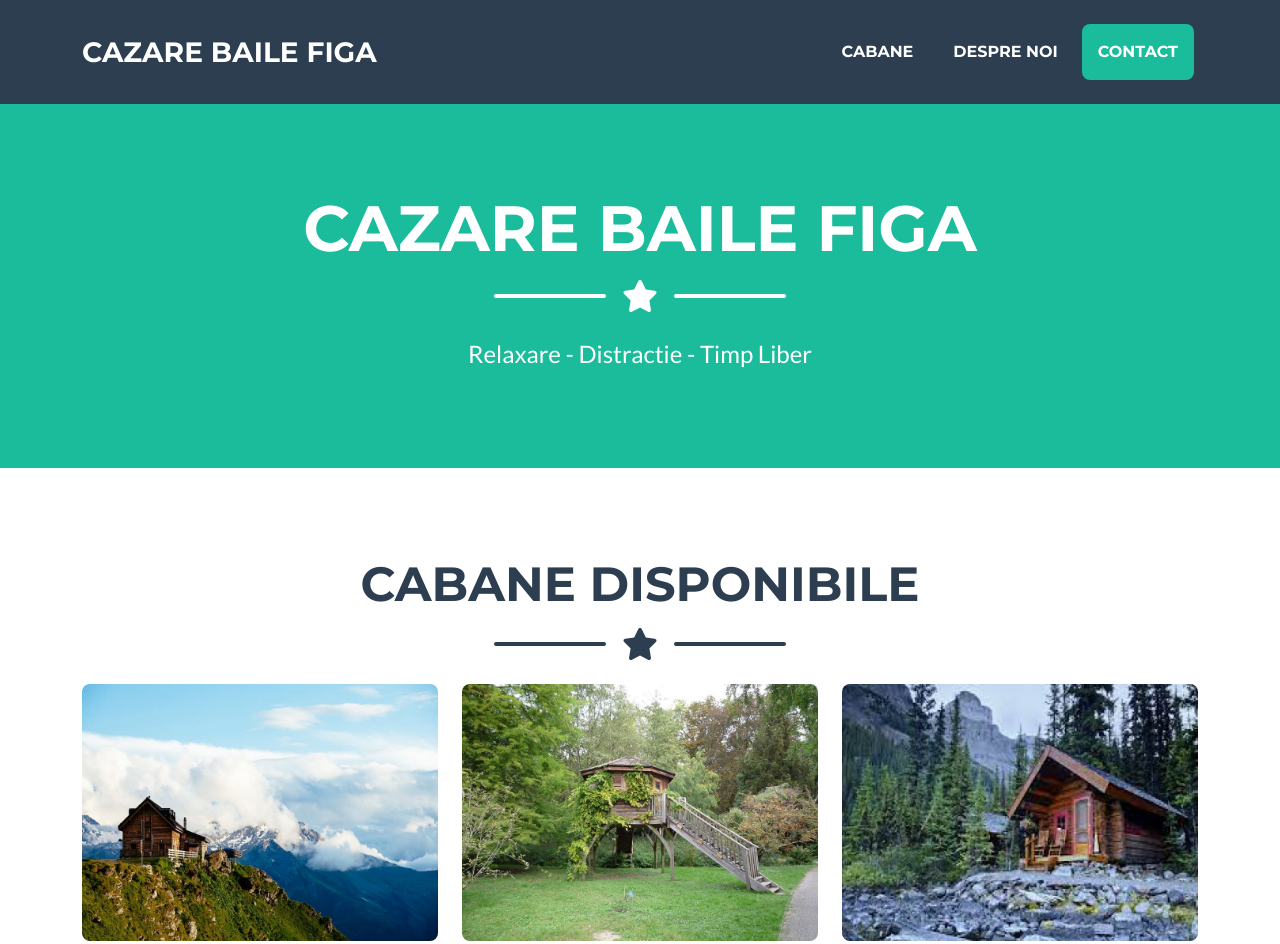
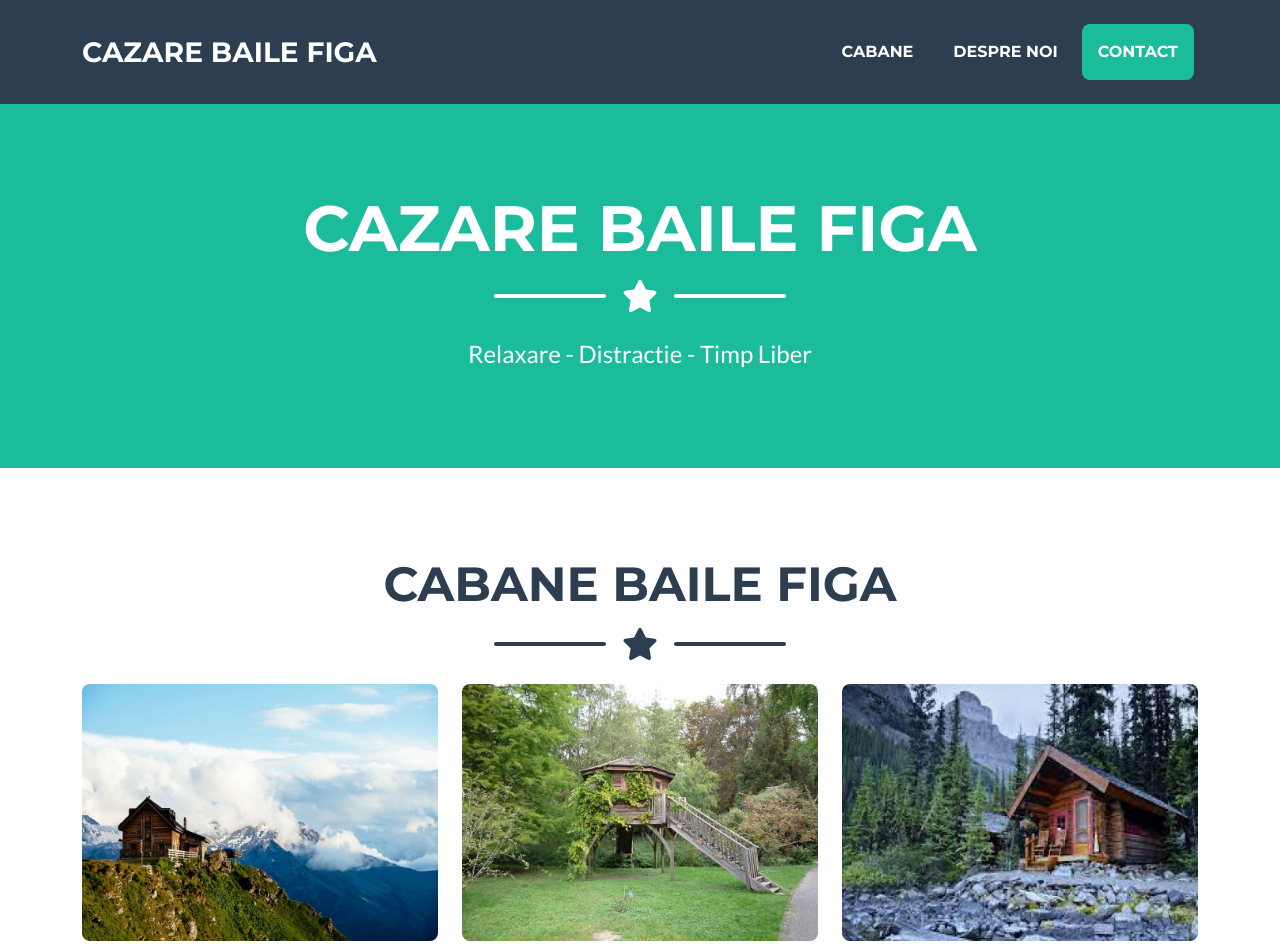
Before and after one commit to MihaiPacurar94/cabanafiga, a plain HTML site: page index.html in a window 1280 px wide. Shown: the top 944 px of the page. Drawn offline with nearby package versions, Linux system fonts and the light colour scheme.

Commit message:
changiing text

```diff
--- a/index.html
+++ b/index.html
@@ -60,7 +60,7 @@
     <section class="page-section portfolio" id="portfolio">
         <div class="container">
             <!-- Portfolio Section Heading-->
-            <h2 class="page-section-heading text-center text-uppercase text-secondary mb-0">Cabane disponibile</h2>
+            <h2 class="page-section-heading text-center text-uppercase text-secondary mb-0">Cabane Baile Figa</h2>
             <!-- Icon Divider-->
             <div class="divider-custom">
                 <div class="divider-custom-line"></div>
```
